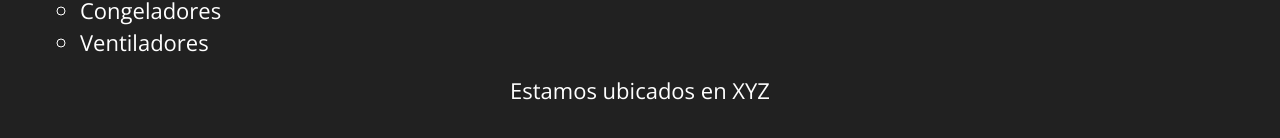
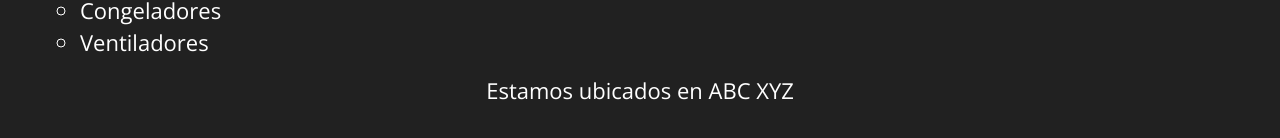
Before and after one commit to andriusdude/proyectos, a plain HTML site: page tienda de muebles/index.html in a window 1280 px wide. Shown: the part 582-720 px from the top of the page. Drawn offline with nearby package versions, Linux system fonts and the light colour scheme.

Commit message:
minor changes

```diff
--- a/tienda de muebles/index.html
+++ b/tienda de muebles/index.html
@@ -60,7 +60,7 @@
         </div>
 
         <section>
-            <p>Estamos ubicados en XYZ</p>
+            <p>Estamos ubicados en ABC XYZ</p>
         </section>
     </main>
 
```
